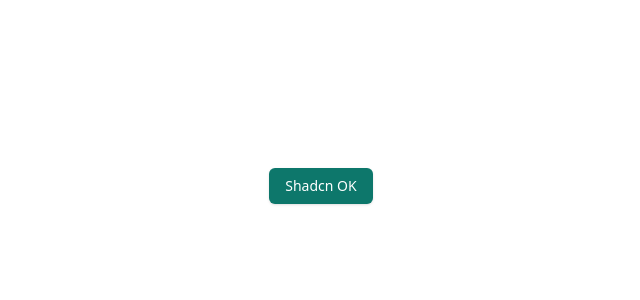
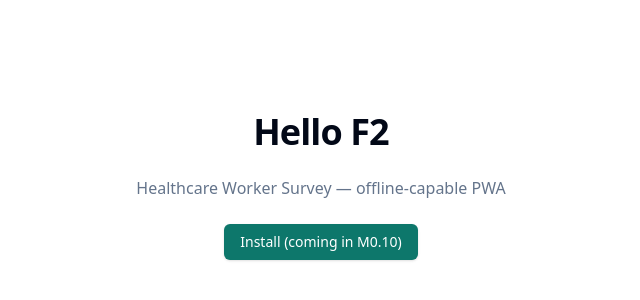
Before and after one commit to cplreyes/ASPSI-DOH-UHC-CAPI-Development, a React (Vite) app in the folder deliverables/F2/PWA/app/: page / in a window 1280 px wide. Shown: the part 214-514 px from the top of the page, without its empty margins (319-959 px from the left). Built offline with nearby package versions, Linux system fonts and the light colour scheme.

Commit message:
test(f2-pwa): M0.6 App renders Hello F2

```diff
--- a/deliverables/F2/PWA/app/src/App.tsx
+++ b/deliverables/F2/PWA/app/src/App.tsx
@@ -2,8 +2,12 @@
 
 export default function App() {
   return (
-    <div className="flex h-full items-center justify-center p-8">
-      <Button>Shadcn OK</Button>
-    </div>
+    <main className="flex h-full flex-col items-center justify-center gap-6 p-8">
+      <h1 className="text-4xl font-semibold tracking-tight">Hello F2</h1>
+      <p className="text-muted-foreground">
+        Healthcare Worker Survey — offline-capable PWA
+      </p>
+      <Button>Install (coming in M0.10)</Button>
+    </main>
   );
 }
```
Also changed, not shown: 1 other file (tests, documents, lock files or other folders).
